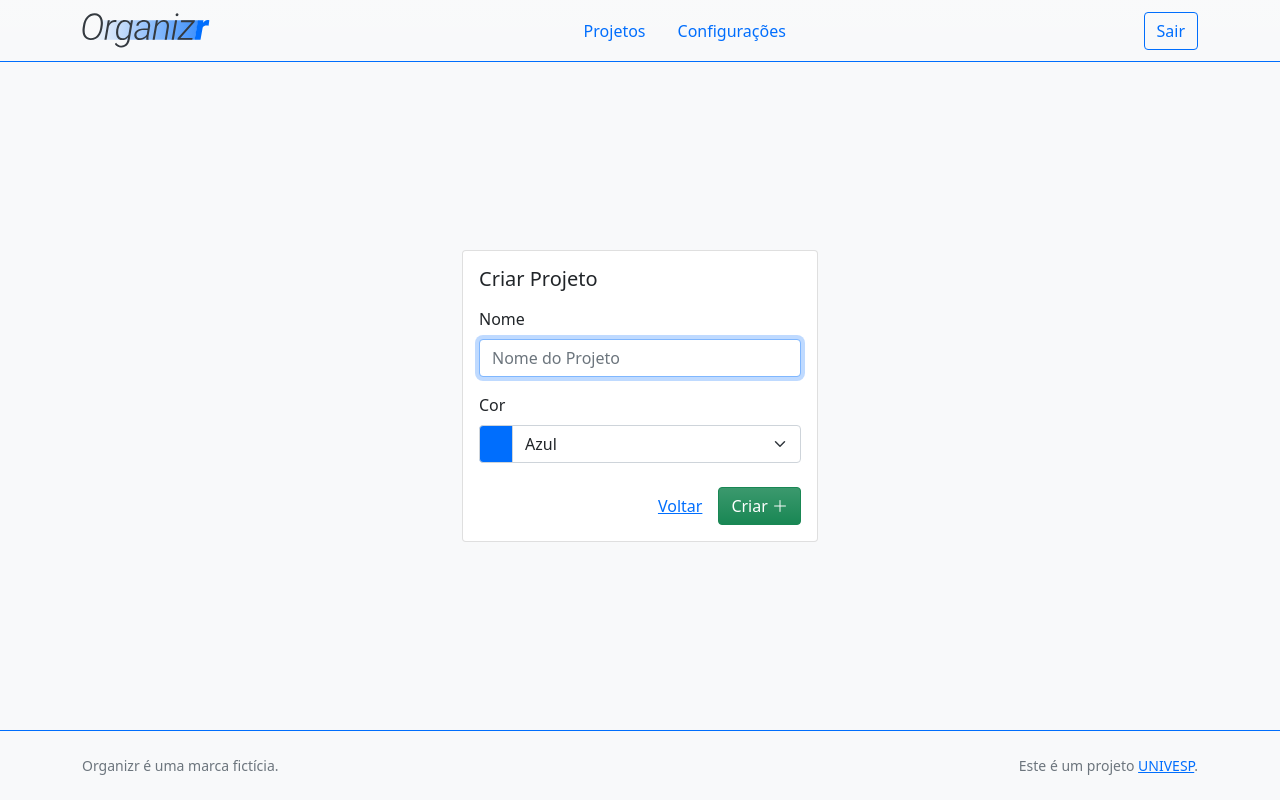
After one commit to organizr-univesp/organizr, a Node project: template src/views/private/app/projects/new/index.hbs in a window 1280 px wide. The commit adds this page. Run offline with Node 20 templates, Linux system fonts and the light colour scheme; the template is opened without the code that fills it, so the values that code supplies are empty; style sheets or scripts are compiled from the project's sources; some libraries are stand-ins or nearby versions.

Commit message:
Alterações no layout e definição do formulário de criar projeto e adicionando lógica para salvar projeto

```diff
--- a/src/modules/business/business.module.ts
+++ b/src/modules/business/business.module.ts
@@ -5,6 +5,7 @@ import { IntegrationService } from '@/modules/business/services/integration.serv
 import { ItemIntegrationService } from '@/modules/business/services/item-integration.service';
 import { ItemService } from '@/modules/business/services/item.service';
 import { ProjectService } from '@/modules/business/services/project.service';
+import { SlugService } from '@/modules/business/services/slug.service';
 import { UserService } from '@/modules/business/services/user.service';
 import { Logger, Module } from '@nestjs/common';
 
@@ -18,6 +19,7 @@ import { Logger, Module } from '@nestjs/common';
         IntegrationCategoryService,
         AuthenticationService,
         EmailService,
+        SlugService,
         Logger,
     ],
     exports: [
@@ -29,6 +31,7 @@ import { Logger, Module } from '@nestjs/common';
         IntegrationCategoryService,
         AuthenticationService,
         EmailService,
+        SlugService,
     ],
 })
 export class BusinessModule {}
--- a/src/modules/private/private.module.ts
+++ b/src/modules/private/private.module.ts
@@ -2,7 +2,7 @@ import { BusinessModule } from '@/modules/business/business.module';
 import { DatabaseModule } from '@/modules/database/database.module';
 import { AppController } from '@/modules/private/controllers/app.controller';
 import { ItemsController } from '@/modules/private/controllers/items/index.controller';
-import { ProjectsController } from '@/modules/private/controllers/projects.controller';
+import { ProjectsController } from '@/modules/private/controllers/projects/index.controller';
 import { SettingsController } from '@/modules/private/controllers/settings.controller';
 import { ValidationPipe } from '@/modules/private/pipes/validation.pipe';
 import { LocalSerializer } from '@/modules/private/serializer/local.serializer';
--- a/src/views/private/app/projects/index.hbs
+++ b/src/views/private/app/projects/index.hbs
@@ -14,7 +14,7 @@
                 <h1 class="display-6">Projetos</h1>
             </div>
             <div class="col-auto">
-                <a href="/app/projects/new" class="btn btn-success disabled">
+                <a href="/app/projects/new" class="btn btn-success">
                     <span>Criar Novo</span>
                     <i class="bi bi-plus-lg"></i>
                 </a>
--- /dev/null
+++ b/src/views/private/app/projects/new/index.hbs
@@ -0,0 +1,72 @@
+<html lang="en">
+
+<head>
+    {{> private/head}}
+    <title>Organizr - Nova Atividade</title>
+</head>
+
+<body class="vh-100 d-flex flex-column bg-light">
+    {{> private/header page='projects'}}
+    <div class="container flex-grow-1">
+        <div class="h-100 row justify-content-center align-items-center py-5">
+            <div class="col-12 col-sm-9 col-md-6 col-lg-5 col-xl-4">
+                <div class="card">
+                    <div class="card-body">
+                        <h5 class="card-title mb-3">
+                            Criar Projeto
+                        </h5>
+                        <form method="post" class="row g-3 mb-0">
+                            <div class="col-12">
+                                <label for="name" class="form-label">Nome</label>
+                                <input name="name" type="text" class="form-control" id="name" autofocus required
+                                    maxlength="128" placeholder="Nome do Projeto">
+                            </div>
+                            <div class="col-12">
+                                <label for="color" class="form-label">Cor</label>
+                                <div class="input-group">
+                                    <div id="colorPrepend" class="input-group-text p-3"
+                                        style="background-color: #006efd">
+                                    </div>
+                                    <select id="color" name="color" class="form-select">
+                                        <option value="#006efd" checked>Azul</option>
+                                        <option value="#198754">Verde</option>
+                                        <option value="#dc3545">Vermelho</option>
+                                        <option value="#ffc107">Amarelo</option>
+                                        <option value="#6c757d">Cinza</option>
+                                        <option value="#212529">Preto</option>
+                                    </select>
+                                </div>
+                            </div>
+                            <div class="col-12 mt-4">
+                                <div class="row align-items-center justify-content-end gx-3">
+                                    <div class="col-auto">
+                                        <a href="/app/projects" class="link">Voltar</a>
+                                    </div>
+                                    <div class="col-auto">
+                                        <button type="submit" class="btn btn-success">
+                                            <span>Criar</span>
+                                            <i class="bi bi-plus-lg"></i>
+                                        </button>
+                                    </div>
+                                </div>
+                            </div>
+                        </form>
+                    </div>
+                </div>
+            </div>
+        </div>
+    </div>
+    <script>
+        window.addEventListener('load', () => {
+            const colorInput = document.getElementById('color');
+            const colorPrepend = document.getElementById('colorPrepend');
+
+            colorInput.addEventListener('change', (e) => {
+                colorPrepend.style.backgroundColor = e.target.value;
+            });
+        });
+    </script>
+    {{>private/footer}}
+</body>
+
+</html>
```
Also changed, not shown: src/modules/business/services/item.service.ts (+4 -12 lines), src/modules/business/services/project.service.ts (+16 -0 lines), src/modules/business/services/slug.service.ts (added, +15 -0 lines), src/modules/private/controllers/projects/index.controller.ts (renamed from src/modules/private/controllers/projects.controller.ts, +24 -1 lines), src/modules/private/controllers/projects/models/project-create.dto.ts (added, +12 -0 lines), src/views/public/authentication/new-activity.hbs (deleted, +0 -44 lines).
